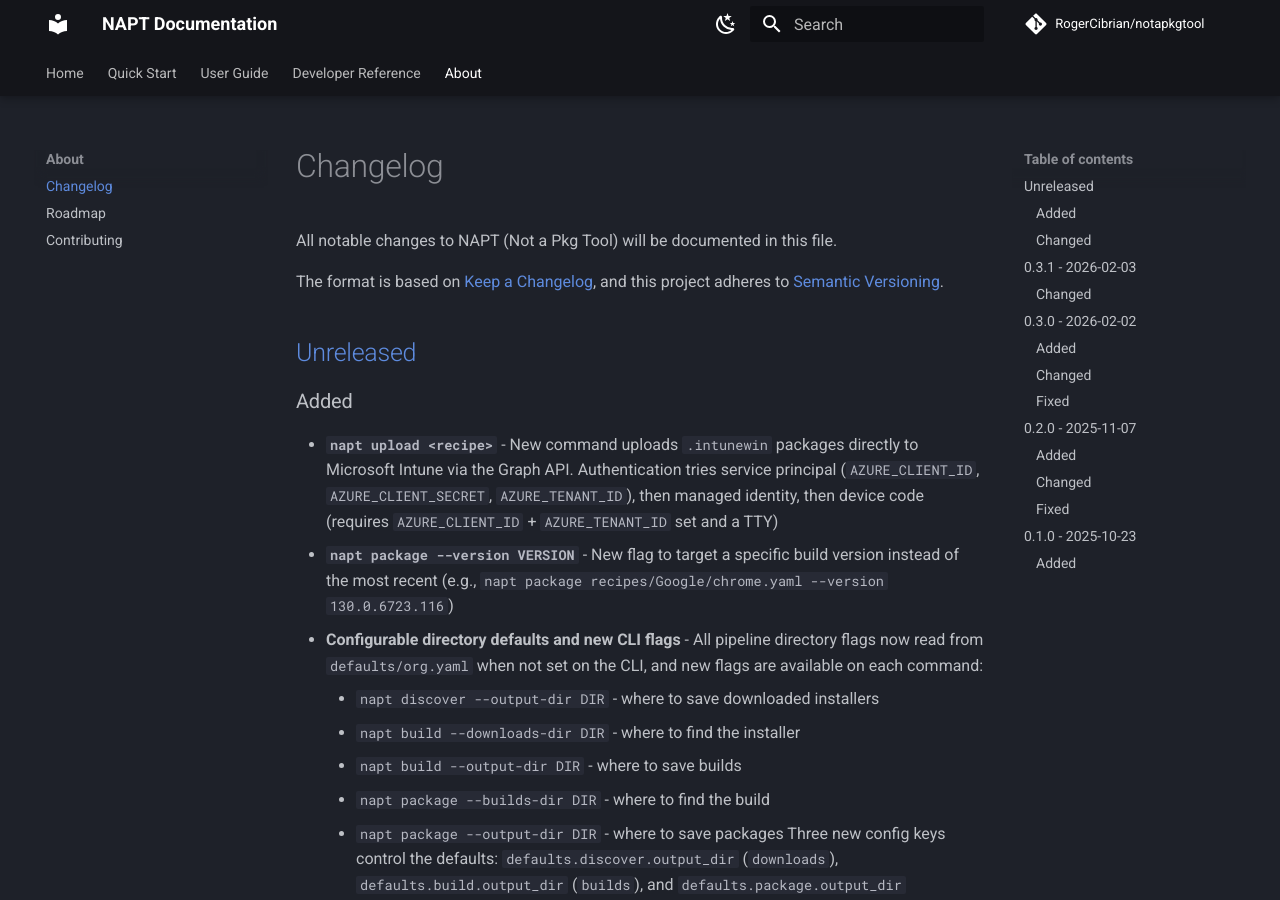
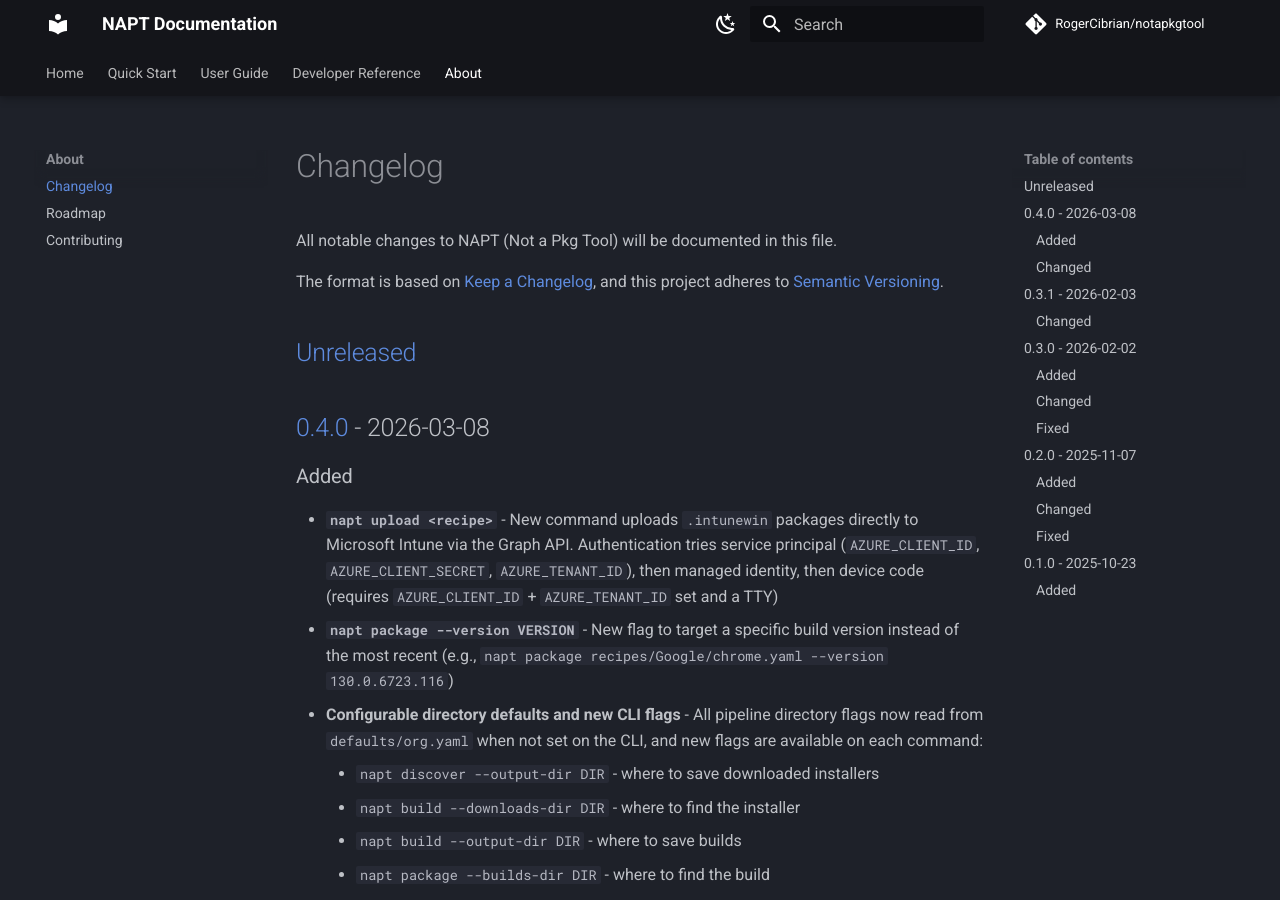
Before and after one commit to RogerCibrian/notapkgtool, an MkDocs documentation site: the page built from docs/changelog.md, in a window 1280 px wide and 900 px high. Built offline with MkDocs 1.6.1 and Material for MkDocs 9.7.7, drawn with Linux system fonts in a browser that asks for light colours; comment, search, counter and statistics services are not loaded.

Commit message:
chore: prepare release 0.4.0 (#38)

```diff
--- a/docs/changelog.md
+++ b/docs/changelog.md
@@ -6,6 +6,8 @@
 and this project adheres to [Semantic Versioning](https://semver.org/spec/v2.0.0.html).
 
 ## [Unreleased]
+
+## [0.4.0] - 2026-03-08
 
 ### Added
 
@@ -119,7 +121,8 @@
 - **Robust Downloads** - Retry logic, atomic writes, SHA-256 verification, and conditional requests
 
 
-[Unreleased]: https://github.com/RogerCibrian/notapkgtool/compare/0.3.1...HEAD
+[Unreleased]: https://github.com/RogerCibrian/notapkgtool/compare/0.4.0...HEAD
+[0.4.0]: https://github.com/RogerCibrian/notapkgtool/compare/0.3.1...0.4.0
 [0.3.1]: https://github.com/RogerCibrian/notapkgtool/compare/0.3.0...0.3.1
 [0.3.0]: https://github.com/RogerCibrian/notapkgtool/compare/0.2.0...0.3.0
 [0.2.0]: https://github.com/RogerCibrian/notapkgtool/compare/0.1.0...0.2.0
--- a/napt/__init__.py
+++ b/napt/__init__.py
@@ -44,7 +44,7 @@
 For more details, see the individual module docstrings.
 """
 
-__version__ = "0.3.1"
+__version__ = "0.4.0"
 __author__ = "Roger Cibrian"
 __license__ = "Apache-2.0"
 __description__ = "Not a Pkg Tool - Windows/Intune packaging with PSADT"
--- a/pyproject.toml
+++ b/pyproject.toml
@@ -1,6 +1,6 @@
 [project]
 name = "napt"
-version = "0.3.1"
+version = "0.4.0"
 description = "Automates the entire workflow for packaging Windows applications and deploying them to Microsoft Intune"
 readme = "README.md"
 license = "Apache-2.0"
```
